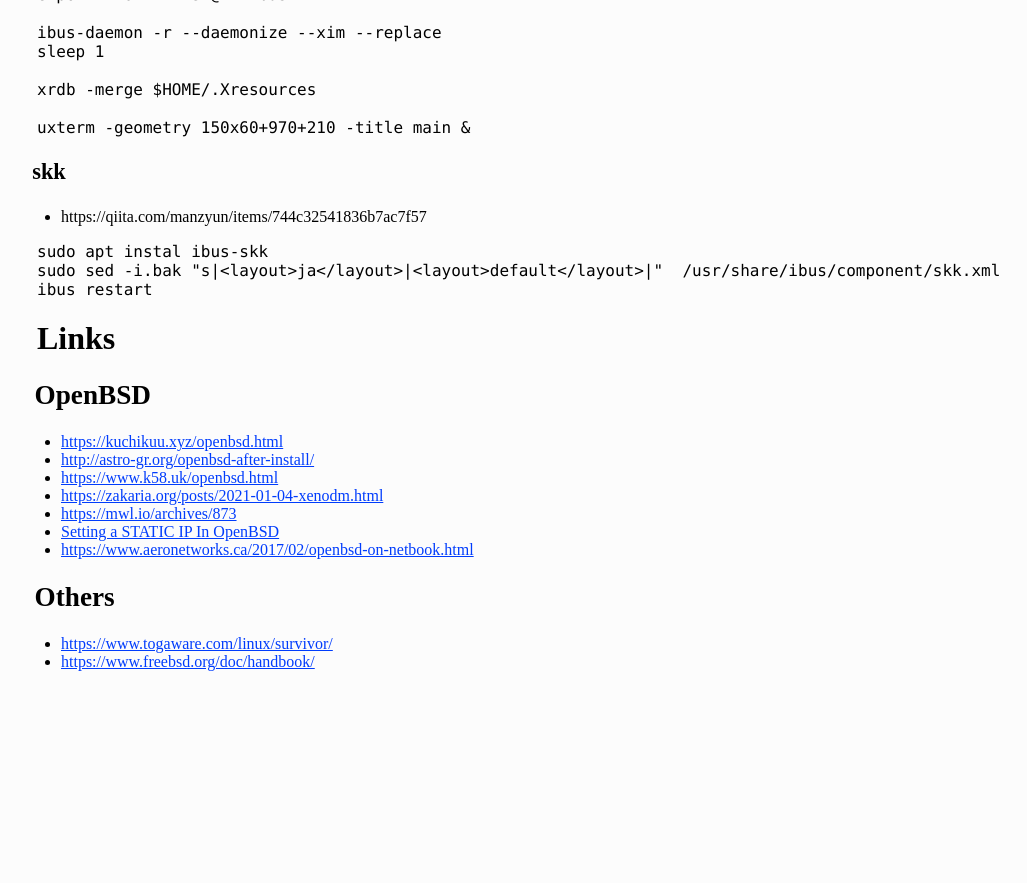
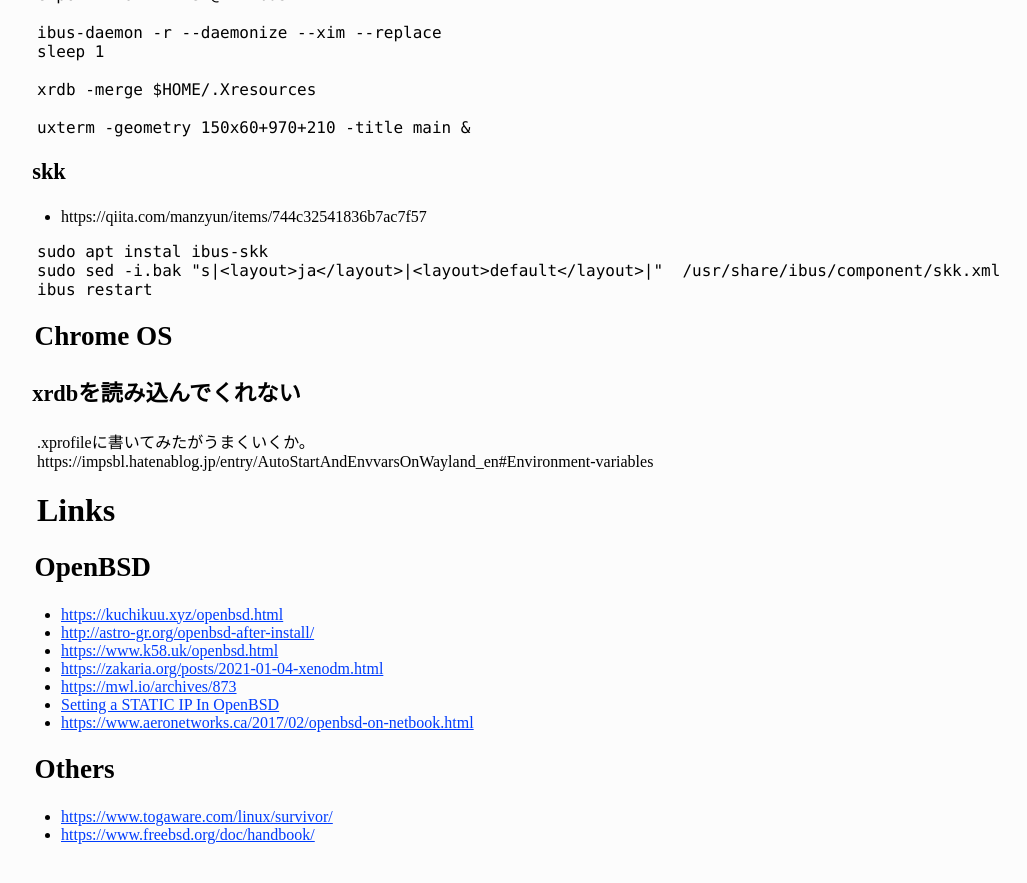
Before and after one commit to f6o/f6o.github.io, a Jekyll site: the page built from desktop.md, in a window 1280 px wide and 900 px high, scrolled down 1716 px. Shown: the top 883 px of the window, without its empty margins (19-1046 px from the left). Built offline with Jekyll 4.4.1, drawn with Linux system fonts in a browser that asks for light colours; our own code applies the rules of GitHub Pages for plain Markdown files; before the commit the page ends 2443 px from its top, so only the background shows below that.

Commit message:
Update desktop.md

````diff
--- a/desktop.md
+++ b/desktop.md
@@ -1,7 +1,9 @@
 ---
-date: 2024-03-18 13:23:52 +0000
+date: '2024-03-18 13:23:52 +0000'
 title: Desktop (Linux/BSD)
-tags: [software, page]
+tags:
+  - software
+  - page
 ---
 
 # Desktop (Linux/BSD)
@@ -122,6 +124,13 @@ sudo sed -i.bak "s|<layout>ja</layout>|<layout>default</layout>|"  /usr/share/ib
 ibus restart
 ```
 
+## Chrome OS
+
+### xrdbを読み込んでくれない
+
+.xprofileに書いてみたがうまくいくか。
+
+https://impsbl.hatenablog.jp/entry/AutoStartAndEnvvarsOnWayland_en#Environment-variables
 
 # Links
 
````
